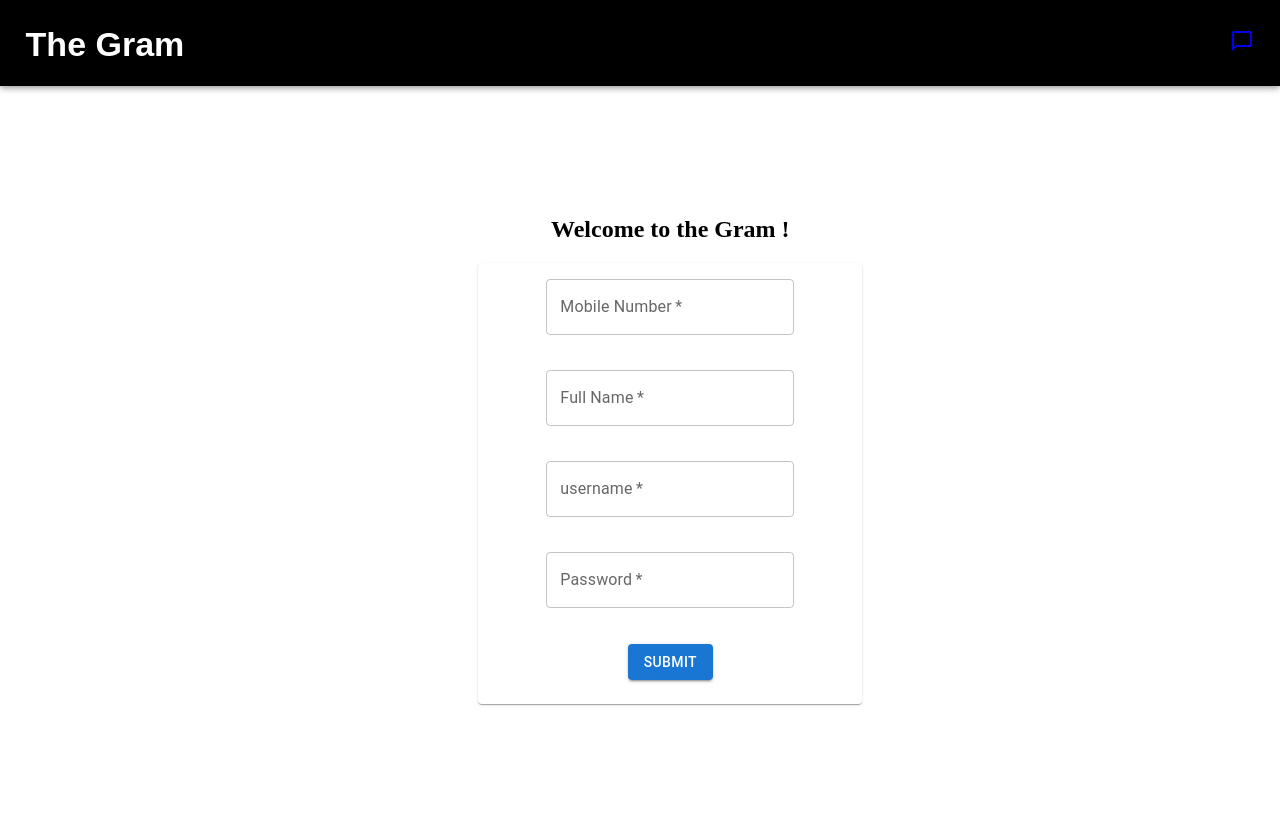
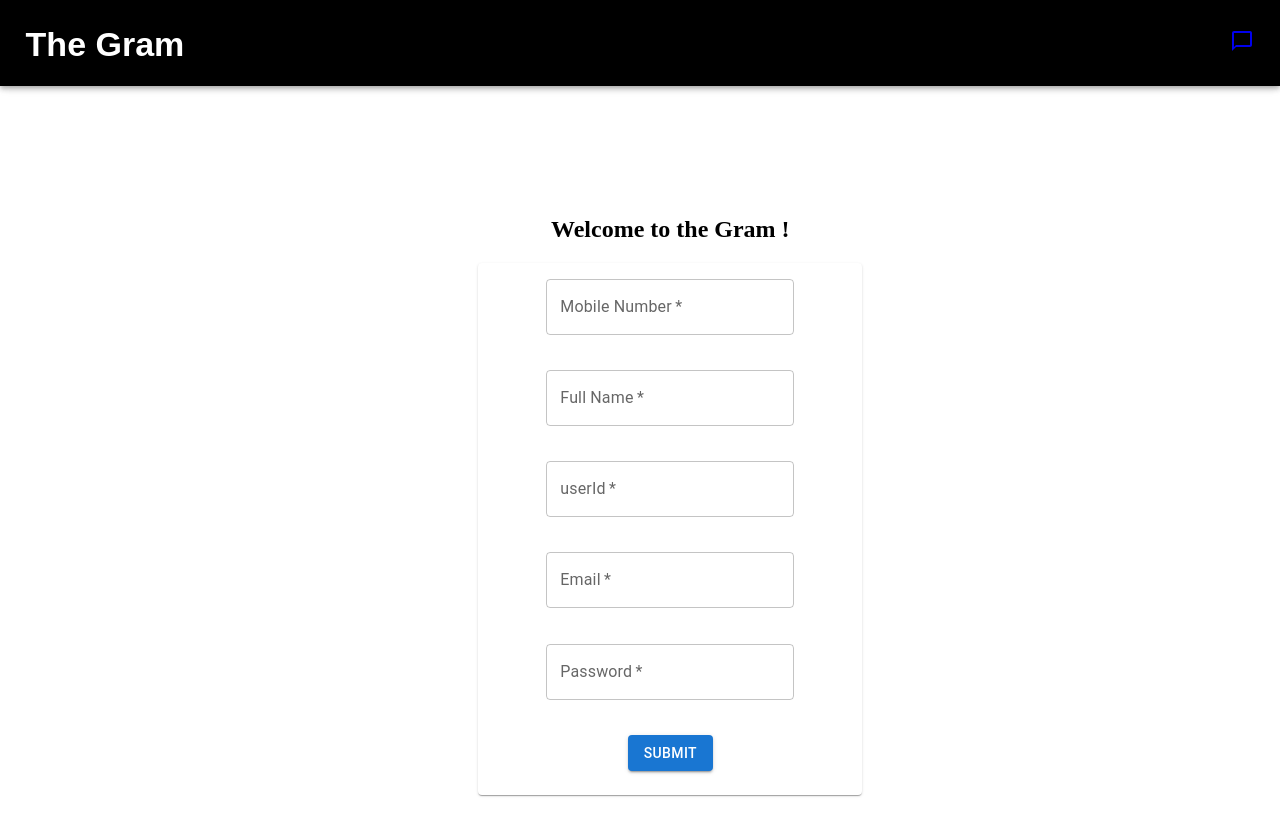
Before and after one commit to maahi-jain/The-Gram, a React (Create React App) app in the folder app/: page /signup in a window 1280 px wide. Shown: the top 836 px of the page. Before the commit the page ends 802 px from the top, so only its background shows below. Built offline with nearby package versions, Linux system fonts and the light colour scheme.

Commit message:
Add singup functionality

```diff
--- a/app/src/Components/Service/api.service.js
+++ b/app/src/Components/Service/api.service.js
@@ -16,3 +16,14 @@ export const loginService = async (userIdOrEmail, password) => {
         throw error.response.data; // Rethrow the error for handling at a higher level if needed
     }
 };
+
+export const singUp = async (user) => {
+    try {
+        const res = await axios.post(`${baseURL}/user/signup`, user);
+        return res.data;
+
+    } catch (error) {
+        console.log(error);
+        throw error.response.data; // Rethrow the error for handling at a higher level if needed
+    }
+}
--- a/app/src/Components/Signup/index.js
+++ b/app/src/Components/Signup/index.js
@@ -1,8 +1,41 @@
 import { Button, Card, CardContent, CardHeader, TextField } from "@mui/material";
-import React from "react";
+import React, { useState } from "react";
 import "./style.css";
+import { singUp } from "../Service/api.service";
+import { useNavigate } from "react-router-dom";
 
 const Signup = () => {
+
+    const [formData, setFormData] = useState({
+        phoneNumber: '',
+        name: '',
+        userId: '',
+        email: '',
+        password: ''
+    });
+    const [error, setError] = useState();
+
+    const navigate = useNavigate();
+
+    const handleSubmit = async (event) => {
+        event.preventDefault();
+        setError(null);
+        singUp(formData).then((res) => {
+            navigate("/home");
+        }).catch((error) => {
+            setError(error.message);
+        });
+
+    }
+
+    const handleInputChange = (event) => {
+        const { name, value } = event.target;
+        setFormData({
+            ...formData,
+            [name]: value
+        })
+    }
+
     return (
         <div className="container">
             <h2>
@@ -10,22 +43,26 @@ const Signup = () => {
             </h2>
             <Card>
                 <CardContent>
-                    <form>
+                    <form onSubmit={handleSubmit}>
                         <div className="input">
-                            <TextField type="text" required label="Mobile Number" variant="outlined" />
+                            <TextField type="text" name="phoneNumber" onChange={handleInputChange} required label="Mobile Number" variant="outlined" />
                         </div>
                         <div className="input">
-                            <TextField type="text" required label="Full Name" variant="outlined" />
+                            <TextField type="text" name="name" onChange={handleInputChange} required label="Full Name" variant="outlined" />
                         </div>
                         <div className="input">
-                            <TextField type="text" required label="username" variant="outlined" />
+                            <TextField type="text" name="userId" onChange={handleInputChange} required label="userId" variant="outlined" />
                         </div>
                         <div className="input">
-                            <TextField type="password" required label="Password" variant="outlined" />
+                            <TextField type="email" name="email" onChange={handleInputChange} required label="Email" variant="outlined" />
+                        </div>
+                        <div className="input">
+                            <TextField type="password" name="password" onChange={handleInputChange} required label="Password" variant="outlined" />
                         </div>
                         <div>
                             <Button variant="contained" type="submit">Submit</Button>
                         </div>
+                        {error && <p className="errorMessage">{error}</p>}
                     </form>
                 </CardContent>
             </Card>
```
Also changed, not shown: 1 other file (tests, documents, lock files or other folders).
